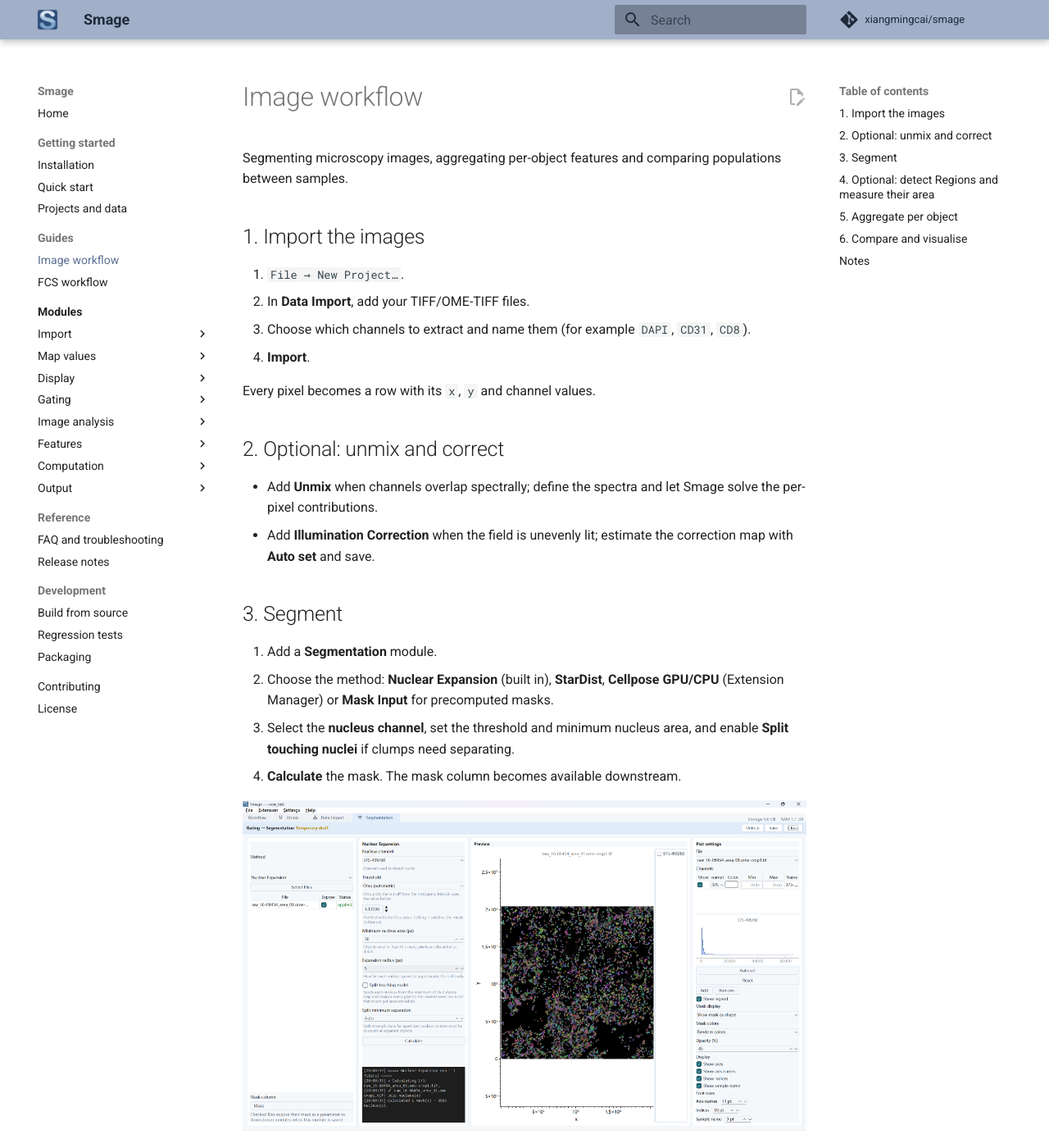
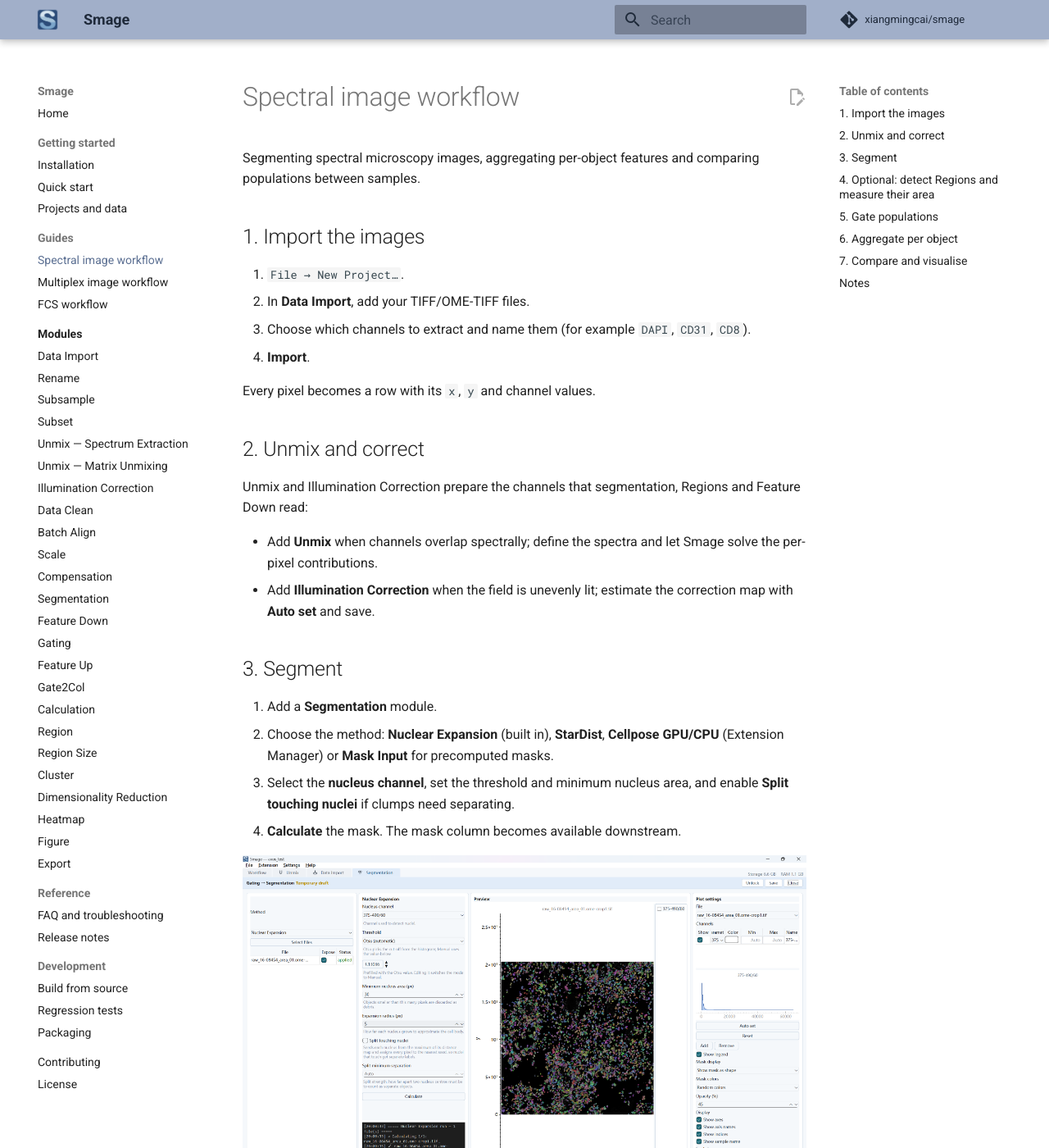
Before and after one commit to xiangmingcai/smage, an MkDocs documentation site: the page built from docs/guides/image-workflow.md, in a window 1280 px wide and 1400 px high. Shown: the whole window at 82% size. Built offline with MkDocs 1.6.1 and Material for MkDocs 9.7.7, drawn with Linux system fonts in a browser that asks for light colours; comment, search, counter and statistics services are not loaded; some of the changed text lies outside the part shown.

Commit message:
Flatten module navigation and expand the image guides
- Modules in the site navigation are now a flat list in workflow order
  instead of nine category groups.
- Keep the primary sidebar scrollable when the module list is longer than
  the viewport.
- Homepage: add Detect Regions and Visualise with Figure cards; Figure notes
  that image plots overlay raw channels, segmentation masks, Region channels
  and gate-derived cell-type labels.
- Guides: rename the image guide to Spectral image workflow, add a
  Multiplex image workflow guide (import, correction, Calculation channels,
  segmentation, Regions, aggregation, gating, exploration, export), and keep
  the FCS workflow.
- Update the review-document generator page list and the docs homepage copy.

mkdocs build --strict passes.

Signed-off-by: xiangmingcai <37839286+xiangmingcai@users.noreply.github.com>

```diff
--- a/docs/assets/extra.css
+++ b/docs/assets/extra.css
@@ -12,3 +12,17 @@
   /* Links need more contrast than the header on a white page. */
   --md-typeset-a-color:         #5b6f92;
 }
+
+/* The module list is long: keep the primary sidebar scrollable on desktop
+   instead of letting its content run past the viewport. */
+@media screen and (min-width: 76.25em) {
+  .md-sidebar--primary {
+    height: calc(100vh - 2.4rem);
+    max-height: calc(100vh - 2.4rem);
+  }
+  .md-sidebar--primary .md-sidebar__scrollwrap {
+    height: 100%;
+    overflow-y: auto;
+    overscroll-behavior: contain;
+  }
+}
--- a/docs/guides/image-workflow.md
+++ b/docs/guides/image-workflow.md
@@ -1,7 +1,7 @@
-# Image workflow
+# Spectral image workflow
 
-Segmenting microscopy images, aggregating per-object features and comparing
-populations between samples.
+Segmenting spectral microscopy images, aggregating per-object features and
+comparing populations between samples.
 
 ## 1. Import the images
 
@@ -13,7 +13,10 @@ populations between samples.
 
 Every pixel becomes a row with its `x`, `y` and channel values.
 
-## 2. Optional: unmix and correct
+## 2. Unmix and correct
+
+Unmix and Illumination Correction prepare the channels that segmentation,
+Regions and Feature Down read:
 
 - Add **Unmix** when channels overlap spectrally; define the spectra and let
   Smage solve the per-pixel contributions.
@@ -51,7 +54,21 @@ See [Region](../modules/region.md) and [Region Size](../modules/region-size.md)
 for the detection parameters, per-file thresholds, boundary editing and
 multi-selection.
 
-## 5. Aggregate per object
+## 5. Gate populations
+
+Add a **Gating** module below Segmentation (and Region) when you need to
+define populations or exclude debris before aggregation:
+
+- use image gates on a marker or the segmentation mask, or scatter /
+  histogram gates on marker intensities;
+- draw child and boolean gates as needed (NOT / AND / OR);
+- gate membership becomes 0/1 columns that downstream modules can use.
+
+Feature Down can aggregate a gate column as an extra rule (the mean per
+object is the fraction of that object inside the gate), and Figure can use
+the gate as a filter.
+
+## 6. Aggregate per object
 
 1. Add **Feature Down**.
 2. Set **Feature channel** to the mask column.
@@ -63,7 +80,7 @@ The default rules table already contains the Count row and a group-key row
 named after the feature channel; the group-key row can be deleted if you do
 not want the identifier column in the output.
 
-## 6. Compare and visualise
+## 7. Compare and visualise
 
 - **Heatmap** for a clustered view of the per-class features.
 - **Gating** on the aggregated table to define cell-type combinations.
--- a/docs/tools/build_review_md.py
+++ b/docs/tools/build_review_md.py
@@ -36,7 +36,8 @@ SECTIONS = [
         ("Projects and data", "getting-started/project-and-data.md"),
     ]),
     ("Guides", [
-        ("Image workflow", "guides/image-workflow.md"),
+        ("Spectral image workflow", "guides/image-workflow.md"),
+        ("Multiplex image workflow", "guides/multiplex-image-workflow.md"),
         ("FCS workflow", "guides/fcs-workflow.md"),
     ]),
     ("Modules", [
--- a/mkdocs.yml
+++ b/mkdocs.yml
@@ -36,42 +36,35 @@ nav:
       - Quick start: getting-started/quickstart.md
       - Projects and data: getting-started/project-and-data.md
   - Guides:
-      - Image workflow: guides/image-workflow.md
+      - Spectral image workflow: guides/image-workflow.md
+      - Multiplex image workflow: guides/multiplex-image-workflow.md
       - FCS workflow: guides/fcs-workflow.md
   - Modules:
       - Overview: modules/index.md
-      - Import:
-          - Data Import: modules/import.md
-          - Rename: modules/rename.md
-          - Subsample: modules/subsample.md
-          - Subset: modules/subset.md
-      - Map values:
-          - Compensation: modules/compensation.md
-          - Unmix — Spectrum Extraction: modules/unmix.md
-          - Unmix — Matrix Unmixing: modules/unmix-matrix.md
-          - Illumination Correction: modules/illumination.md
-          - Batch Align: modules/batch-align.md
-          - Calculation: modules/calculation.md
-      - Display:
-          - Scale: modules/scale.md
-      - Gating:
-          - Gating: modules/gating.md
-      - Image analysis:
-          - Segmentation: modules/segmentation.md
-          - Region: modules/region.md
-          - Region Size: modules/region-size.md
-      - Features:
-          - Feature Down: modules/feature-down.md
-          - Feature Up: modules/feature-up.md
-          - Gate2Col: modules/gate2col.md
-      - Computation:
-          - Cluster: modules/cluster.md
-          - Dimensionality Reduction: modules/dimred.md
-          - Data Clean: modules/data-clean.md
-      - Output:
-          - Figure: modules/figure.md
-          - Heatmap: modules/heatmap.md
-          - Export: modules/export.md
+      - Data Import: modules/import.md
+      - Rename: modules/rename.md
+      - Subsample: modules/subsample.md
+      - Subset: modules/subset.md
+      - Unmix — Spectrum Extraction: modules/unmix.md
+      - Unmix — Matrix Unmixing: modules/unmix-matrix.md
+      - Illumination Correction: modules/illumination.md
+      - Data Clean: modules/data-clean.md
+      - Batch Align: modules/batch-align.md
+      - Scale: modules/scale.md
+      - Compensation: modules/compensation.md
+      - Segmentation: modules/segmentation.md
+      - Feature Down: modules/feature-down.md
+      - Gating: modules/gating.md
+      - Feature Up: modules/feature-up.md
+      - Gate2Col: modules/gate2col.md
+      - Calculation: modules/calculation.md
+      - Region: modules/region.md
+      - Region Size: modules/region-size.md
+      - Cluster: modules/cluster.md
+      - Dimensionality Reduction: modules/dimred.md
+      - Heatmap: modules/heatmap.md
+      - Figure: modules/figure.md
+      - Export: modules/export.md
   - Reference:
       - FAQ and troubleshooting: reference/faq.md
       - Release notes: reference/release-notes.md
```
Also changed, not shown: docs/guides/multiplex-image-workflow.md (added, +133 -0 lines), docs/index.md (+17 -0 lines).
